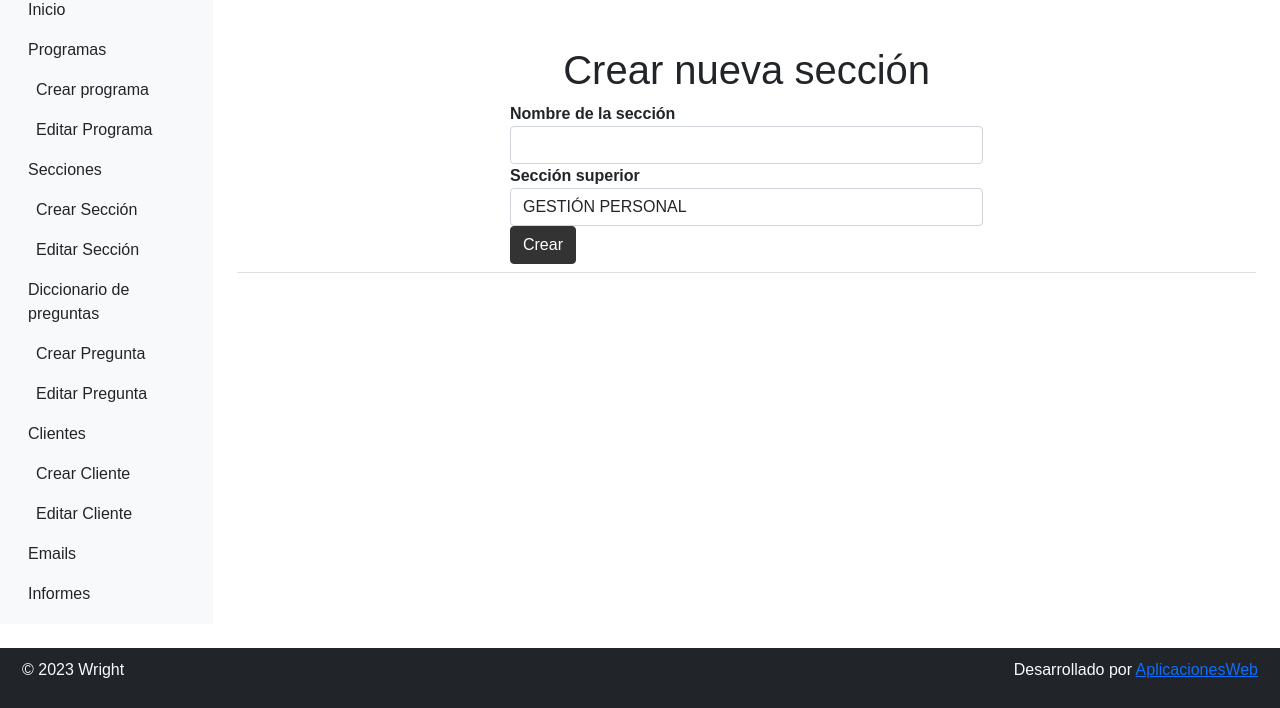
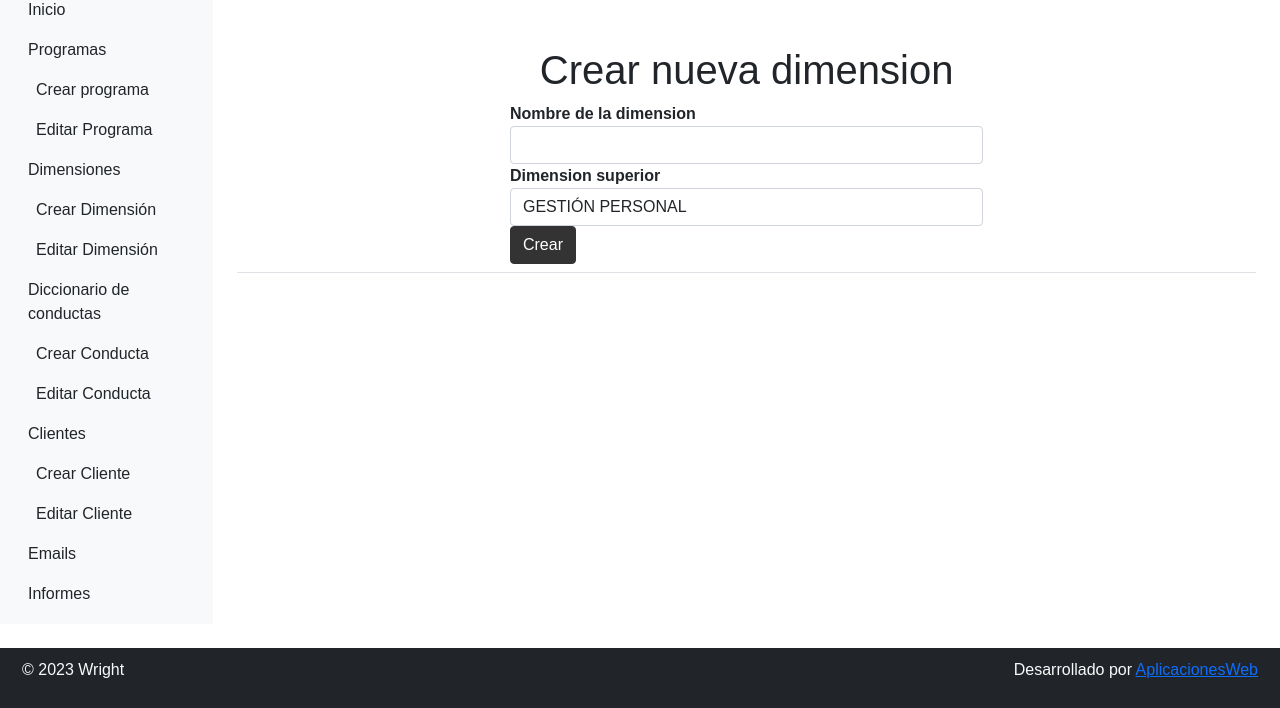
Before and after one commit to Aplicaciones-Web-Chile/wright-app, a Jekyll site: the page built from pages/dimension/dimension-crear.md, in a window 1280 px wide. Shown: the part 346-1054 px from the top of the page. Built offline with Jekyll 4.4.1, drawn with Linux system fonts in a browser that asks for light colours.

Commit message:
ajustes de texto

```diff
--- a/_data/sidebar.yml
+++ b/_data/sidebar.yml
@@ -7,20 +7,20 @@
       url: /programas/crear
     - nombre: Editar Programa
       url: /programas/editar
-- nombre: Secciones
+- nombre: Dimensiones
   url: #
   hijos:
-    - nombre: Crear Sección
-      url: /seccion/crear
-    - nombre: Editar Sección
-      url: /seccion/editar
-- nombre: Diccionario de preguntas
+    - nombre: Crear Dimensión
+      url: /dimension/crear
+    - nombre: Editar Dimensión
+      url: /dimension/editar
+- nombre: Diccionario de conductas
   url: #
   hijos:
-    - nombre: Crear Pregunta
-      url: /diccionario-de-preguntas/crear
-    - nombre: Editar Pregunta
-      url: /diccionario-de-preguntas/editar
+    - nombre: Crear Conducta
+      url: /diccionario-de-conductas/crear
+    - nombre: Editar Conducta
+      url: /diccionario-de-conductas/editar
 - nombre: Clientes
   url: #
   hijos:
--- a/pages/secccion/seccion-crear.md
+++ b/pages/dimension/dimension-crear.md
@@ -1,22 +1,22 @@
 ---
 layout: default
-title: Seccion Crear
-permalink: /seccion/crear
-section: seccion-crear
+title: Dimension Crear
+permalink: /dimension/crear
+section: dimension-crear
 ---
 
 <div class="container">
   <div class="row">
     <div class="col-md-6 mx-auto">
-      <h1 class="text-center">Crear nueva sección</h1>
-      <form id="seccion-form">
+      <h1 class="text-center">Crear nueva dimension</h1>
+      <form id="dimension-form">
         <div class="form-group">
-          <label for="nombre-input">Nombre de la sección</label>
+          <label for="nombre-input">Nombre de la dimension</label>
           <input type="text" class="form-control" id="nombre-input" name="nombre" required>
         </div>
         <div class="form-group">
-          <label for="seccion-superior-select">Sección superior</label>
-          <select class="form-control" id="seccion-superior-select" name="seccion-superior">
+          <label for="dimension-superior-select">Dimension superior</label>
+          <select class="form-control" id="dimension-superior-select" name="dimension-superior">
             <option value="GESTIÓN PERSONAL">GESTIÓN PERSONAL</option>
             <option value="GESTIÓN DE OTROS">GESTIÓN DE OTROS</option>
             <option value="SOLUCIONES DE VALOR">SOLUCIONES DE VALOR</option>
@@ -24,9 +24,9 @@ section: seccion-crear
         </div>
         <button type="submit" class="btn btn-primary">Crear</button>
       </form>
-      <div id="seccion-success" class="d-none">
-        <p class="text-center">¡Sección creada exitosamente!</p>
-        <a href="/seccion/editar" class="btn btn-success d-block mx-auto">Editar secciones</a>
+      <div id="dimension-success" class="d-none">
+        <p class="text-center">¡Dimensión creada exitosamente!</p>
+        <a href="/dimension/editar" class="btn btn-success d-block mx-auto">Editar dimensiones</a>
       </div>
     </div>
   </div>
```
Also changed, not shown: pages/diccionario-conductas/conductas-crear.md (added, +39 -0 lines), pages/diccionario-conductas/conductas-editar.md (added, +22 -0 lines), pages/diccionario-preguntas/preguntas-crear.md (deleted, +0 -39 lines), pages/diccionario-preguntas/preguntas-editar.md (deleted, +0 -22 lines), pages/dimension/dimension-editar.md (added, +26 -0 lines), pages/secccion/seccion-editar.md (deleted, +0 -26 lines), _data/conductas.yml (renamed from _data/preguntas.yml), _data/diccionario_conductas.yaml (renamed from _data/diccionario_preguntas.yaml), _data/dimension.yml (renamed from _data/secciones.yml), 1 other file.
